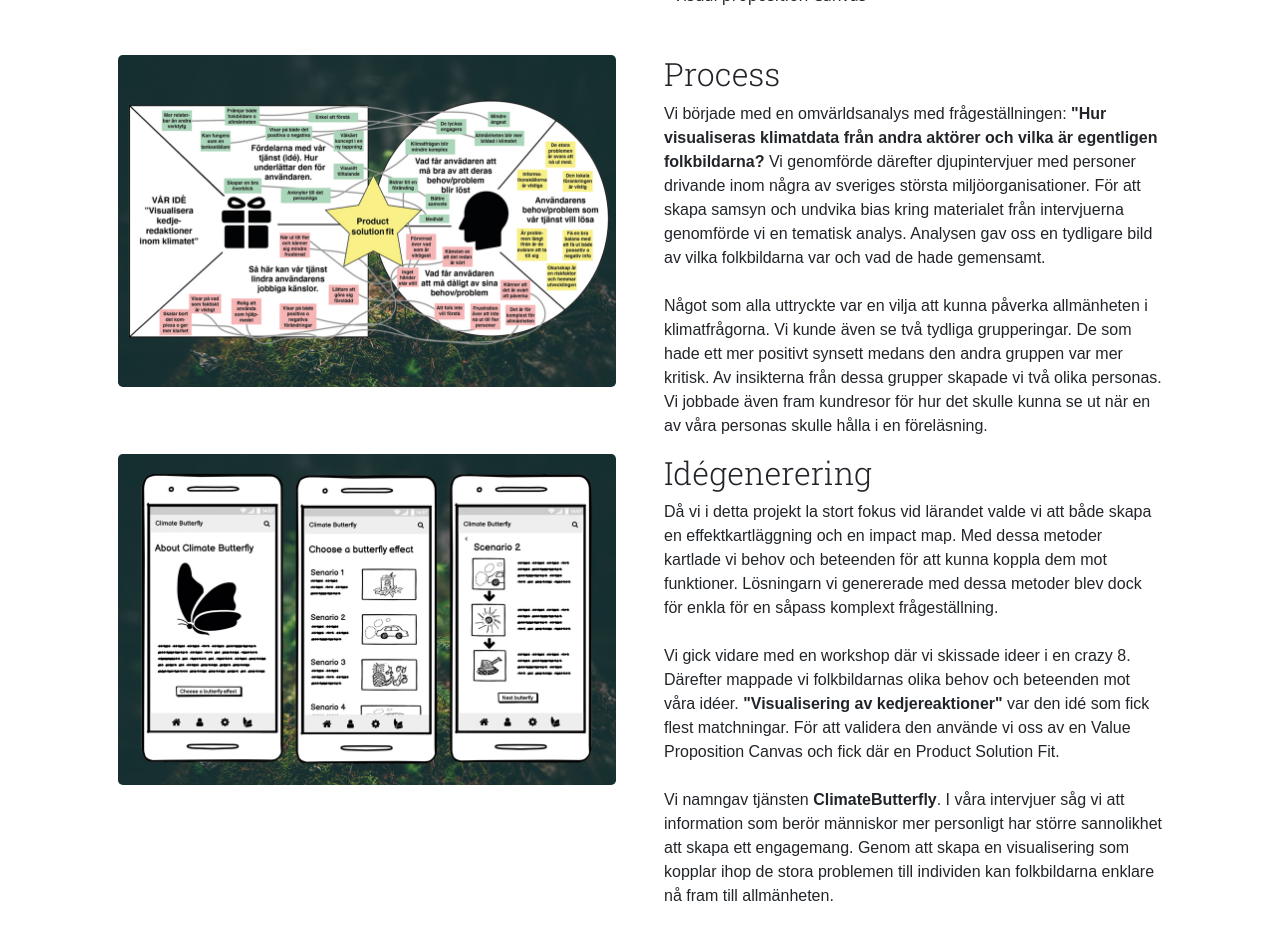
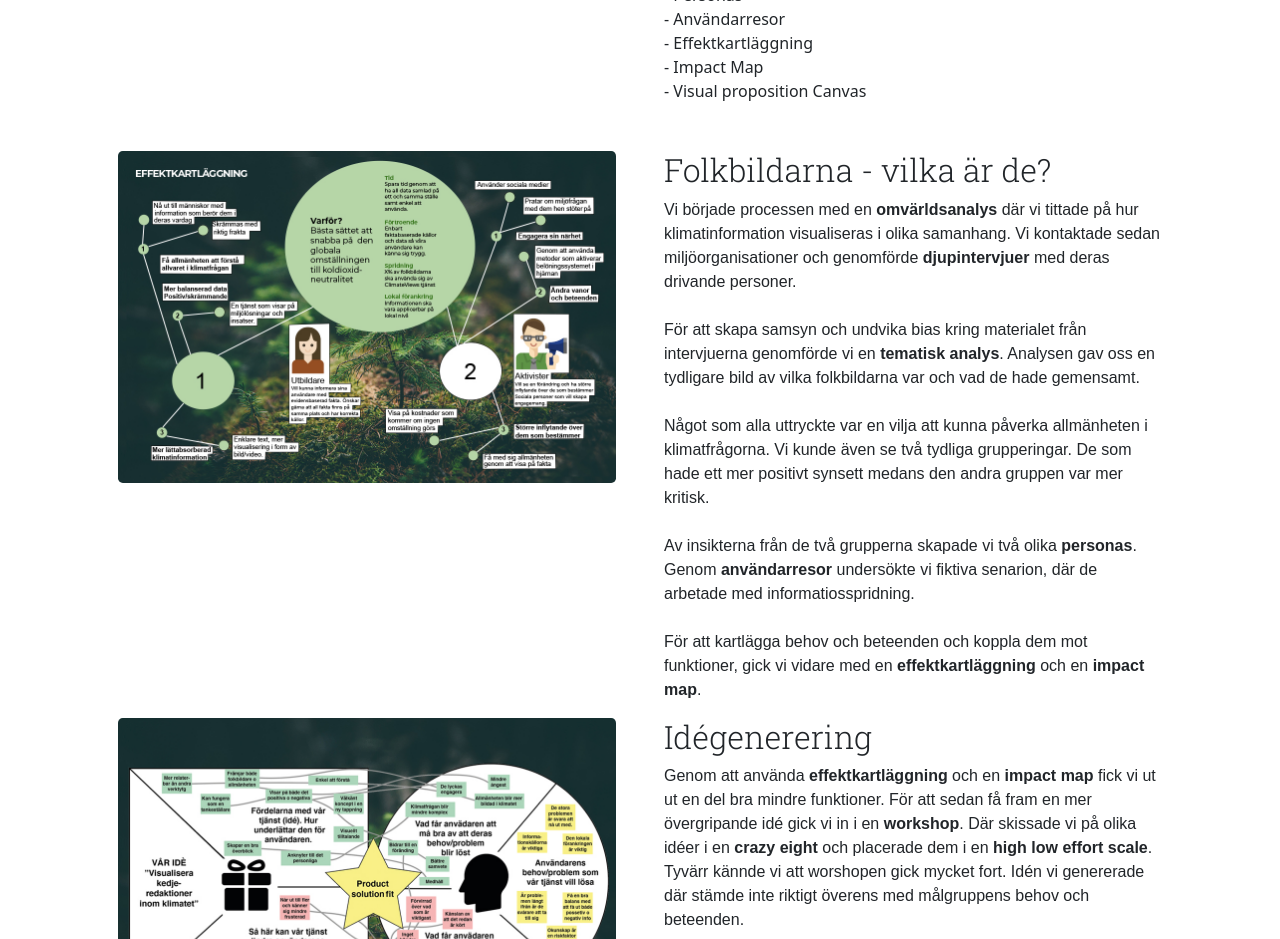
Before and after one commit to MoaWest/uxportfolio, a plain HTML site: page index.html in a window 1280 px wide. Shown: the part 4209-5148 px from the top of the page. Drawn offline with nearby package versions, Linux system fonts and the light colour scheme.

Commit message:
Omskrivning av Climatewive

```diff
--- a/index.html
+++ b/index.html
@@ -238,7 +238,7 @@
     <div class="text-center mb-5">
     <a href="#climatechange" class="fw-bolder"><h1>ClimateView</h1></a>
       <p class="lead fw-normal text-muted mb-0"> Hur behöver klimatinformation vara visualiserad för att påverka allmänheten?
-        <br> Målgrupp folkbildarna </p>
+        <br> - Målgrupp folkbildarna </p>
     </div>
     <div class="row gx-5">
       <div class="col-lg-6">
@@ -251,11 +251,14 @@
           <h2> Bakgrund</h2>
               <p>
                 ClimateView är ett svenskt teknikföretag som hjälper städer att hantera övergången
-                till en mer koldioxidsnål ekonomi. De arbetar med att kombinerar data, agentbaserad
-                modellering och gränssnittsdesign.
+                till en mer koldioxidsnål ekonomi. I tjänsten finns en enorm mängd data som ClimateView ville ha hjälp med att visualisera.
+                Målgruppen var folkbildarna som genom visualiseringen lättare skulle kunna påverka allmänheten.
+                <br>
+                <br>
+                Då detta projekt ingick i min kurs <i>UX process 1 Analys och strategi</i> var målet att komma fram till en idé och inte prortotyp och utvärdering.
 
 
-                  <h5>Metoder</h5>
+                  <h5>Metoder vi använde</h5>
 
 
                 <ul>
@@ -269,7 +272,7 @@
                       - Personas
                       </li>
                       <li>
-                        - Kundresor
+                        - Användarresor
                       </li>
                       <li>
                         - Effektkartläggning
@@ -300,48 +303,62 @@
       </div>
       <div class="col-lg-6">
         <div class="position-relative mb-5 mb-lg-0">
+          <img class="img-fluid rounded-3 mb-3" src="img/climateeffekt.jpg" alt="en hand ritar" />
+        </div>
+      </div>
+      <div class="col-lg-6">
+        <div class="position-relative">
+          <h2> Folkbildarna - vilka är de? </h2>
+          <p> Vi började processen med en <b>omvärldsanalys</b> där vi tittade på hur klimatinformation visualiseras i olika samanhang.
+            Vi kontaktade sedan miljöorganisationer och genomförde <b>djupintervjuer</b> med deras drivande personer.
+            <br>
+            <br>
+            För att skapa samsyn och undvika bias kring materialet
+            från intervjuerna genomförde vi en <b>tematisk analys</b>. Analysen gav oss en tydligare
+            bild av vilka folkbildarna var och vad de hade gemensamt.
+            <br>
+            <br>
+            Något som alla uttryckte var en vilja att kunna påverka allmänheten i klimatfrågorna.
+            Vi kunde även se två tydliga grupperingar. De som hade ett mer positivt synsett medans
+            den andra gruppen var mer kritisk.
+            <br>
+            <br>
+            Av insikterna från de två grupperna skapade
+            vi två olika <b>personas</b>. Genom <b>användarresor</b> undersökte vi fiktiva senarion, där de arbetade med informatiosspridning.
+            <br>
+            <br>
+            För att kartlägga behov och beteenden och koppla dem mot funktioner, gick vi vidare med en <b>effektkartläggning</b> och en <b>impact map</b>.
+
+          </p>
+        </div>
+      </div>
+
+      <div class="col-lg-6">
+        <div class="position-relative mb-5 mb-lg-0">
           <img class="img-fluid rounded-3 mb-3" src="img/earthproduct.jpg" alt="en hand ritar" />
         </div>
       </div>
       <div class="col-lg-6">
         <div class="position-relative">
-          <h2> Process </h2>
-          <p> Vi började med en omvärldsanalys med frågeställningen:
-            <b>"Hur visualiseras klimatdata från andra aktörer och vilka är egentligen folkbildarna?</b> Vi genomförde därefter djupintervjuer med personer drivande inom några av sveriges
-            största miljöorganisationer. För att skapa samsyn och undvika bias kring materialet
-            från intervjuerna genomförde vi en tematisk analys. Analysen gav oss en tydligare
-            bild av vilka folkbildarna var och vad de hade gemensamt.
+          <h2> Idégenerering </h2>
+          <p>
+            Genom att använda <b>effektkartläggning</b> och en <b>impact map</b> fick vi ut ut en del bra mindre funktioner. För att sedan få fram en mer övergripande idé gick vi in i en <b>workshop</b>.
+            Där skissade vi på olika idéer i en <b>crazy eight</b> och placerade dem i en <b>high low effort scale</b>.
+            Tyvärr kännde vi att worshopen gick mycket fort. Idén vi genererade där stämde inte riktigt överens med målgruppens behov och beteenden.
             <br>
             <br>
-            Något som alla uttryckte var en vilja att kunna påverka allmänheten i klimatfrågorna.
-            Vi kunde även se två tydliga grupperingar. De som hade ett mer positivt synsett medans
-            den andra gruppen var mer kritisk. Av insikterna från dessa grupper skapade
-            vi två olika personas. Vi jobbade även fram kundresor för hur det skulle kunna
-            se ut när en av våra personas skulle hålla i en föreläsning.</p>
+            Därför gick vi tillbaka till våra insikter. Vi mappade och rangordnade de olika idéerna mot målgruppens behov och beteenden och fick sedan fram en idé som känndes mer rätt.
+            <br>
+            <br>
+            Idén vi valde att gå vidare med blev "Visualisering av kedjereaktioner".</b>
+            För att validera den använde vi oss av en <b>Value Proposition Canvas</b> och fick
+            där en <b>Product Solution Fit</b>.
 
-<!-- Orginaltext
-            <p> Vi började med en omvärldsanalys med frågeställningarna:
-              Hur visualiseras klimatdata från andra aktörer och vilka är egentligen folkbildarna?Vi genomförde därefter djupintervjuer med personer drivande inom några av sveriges
-              största miljöorganisationer. För att skapa samsyn och undvika bias kring materialet
-              från intervjuerna genomförde vi en tematisk analys. Analysen gav oss en tydligare
-              bild av vilka folkbildarna var och vad de hade gemensamt.
-              En gemensam nämnare var att de ville påverka allmänheten i klimatfrågorna.
-              Därför gick vi vidare med en kvantitativ enkät där vi undersökte hur allmänheten
-              tar till sig den typen av information.
-              Resultatet på följande fråga skilde sig mycket från våra djupintervjuer:
-              “Vad anser du är viktigast när du tar del av klimatrelaterad information?”
-              Majoriteten av de som svarat på enkäten ansåg att det viktigaste var att
-              informationen hade baserats på forskning. Medans folkbildarna la störst
-              vikt vid att informationen berörde dem i deras vardagliga liv. Vi ville
-              inte dra förstora slutsater kring detta utan att undersöka mer. Kanske berodde
-              skillnaderna på hur vi presenterat frågorna (en framing effect)?
-              Vi kunde se två tydliga grupperingar. De som hade en mer positiv syn medans
-              den andra gruppen var mer kritisk. Av insikterna från dessa grupper skapade
-              vi två stycken personas. Vi skapade även kundresor för hur det skulle kunna
-              se ut när en av våra personas skulle hålla i en föreläsning.</p>
--->
+
+             </p>
+          </div>
         </div>
-      </div>
+
       <div class="col-lg-6">
         <div class="position-relative mb-5 mb-lg-0">
           <img class="img-fluid rounded-3 mb-3" src="img/wireframesbackground.jpg" alt="en hand ritar" />
@@ -349,21 +366,17 @@
       </div>
       <div class="col-lg-6">
         <div class="position-relative">
-          <h2> Idégenerering </h2>
-          <p> Då vi i detta projekt la stort fokus vid lärandet valde vi att både skapa en effektkartläggning och en impact map.
-            Med dessa metoder kartlade vi behov och beteenden för att kunna koppla dem mot funktioner.
-            Lösningarn vi genererade med dessa metoder blev dock för enkla för en såpass komplext frågeställning.
+          <h2> ClimateButterfly </h2>
+          <p>
+            Vi namngav tjänsten <i>ClimateButterfly</i>. I våra intervjuer såg vi att information som berör människor mer personligt har
+            större sannolikhet att skapa ett engagemang. Genom att skapa en visualisering som kopplar ihop de stora problemen
+            till individen kan folkbildarna enklare nå fram till allmänheten. Som en av de vi intervjuade uttryckte:
             <br>
-            <br>
-            Vi gick vidare med en workshop där vi skissade ideer i en crazy 8. Därefter mappade vi folkbildarnas olika behov och beteenden mot våra idéer.
-            <b>"Visualisering av kedjereaktioner"</b> var den idé som fick flest matchningar.
-            För att validera den använde vi oss av en Value Proposition Canvas och fick
-            där en Product Solution Fit.
-            <br>
-            <br>
-            Vi namngav tjänsten <b>ClimateButterfly</b>. I våra intervjuer såg vi att information som berör människor mer personligt har
-            större sannolikhet att skapa ett engagemang. Genom att skapa en visualisering som kopplar ihop de stora problemen
-            till individen kan folkbildarna enklare nå fram till allmänheten.</p>
+          <p class="p2">
+          "Det är klart att det finns fördelar med klimatarbetet.
+          Når vi klimatmålen får vi renare luft som annars orsakar hälsoskador och samhällskostnader"</p>
+
+          </p>
         </div>
       </div>
     </div>
```
Also changed, not shown: img/climateeffekt.jpg (added).
